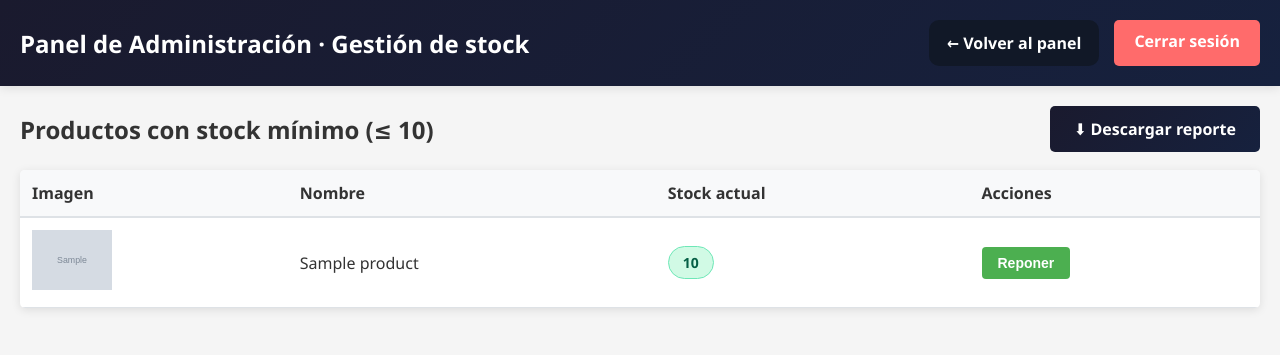
After one commit to Nachoo154/metodologia, a Django app: template admin_panel/templates/admin_panel/admin_stock.html in a window 1280 px wide. The commit adds this page. Shown: the top 355 px of the page. Run offline with Django 4.2, Linux system fonts and the light colour scheme; the template is opened without the code that fills it: most values are stand-ins (such as "Sample title", 1, 10 or a date in 2020); grey boxes marked "Sample" are stand-in pictures; parts of the project's set-up code (start-up, migrations or seed data) failed here and were passed over.

Commit message:
Agregada pagina de reporte de stock

```diff
--- a/admin_panel/templates/admin_panel/admin_dashboard.html
+++ b/admin_panel/templates/admin_panel/admin_dashboard.html
@@ -14,6 +14,12 @@
       <div class="header-actions">
         <a href="{% url 'admin_users' %}" class="btn-header-secondary">
           👥 Gestionar usuarios
+        </a>
+        <a href="{% url 'admin_stock' %}" class="btn-header-secondary stock-link">
+          📦 Gesti&oacute;n de stock
+          {% if low_stock_count %}
+          <span class="stock-badge">{{ low_stock_count }}</span>
+          {% endif %}
         </a>
         <a href="/admin/logout/">Cerrar sesi&oacute;n</a>
       </div>
--- /dev/null
+++ b/admin_panel/templates/admin_panel/admin_stock.html
@@ -0,0 +1,131 @@
+{% load static %}
+<!doctype html>
+<html>
+  <head>
+    <meta charset="UTF-8" />
+    <meta name="viewport" content="width=device-width, initial-scale=1.0" />
+    <title>Gesti&oacute;n de stock - Panel Admin</title>
+    <link rel="stylesheet" href="{% static 'css/admin_dashboard.css' %}" />
+    <link rel="stylesheet" href="{% static 'css/admin_stock.css' %}" />
+  </head>
+
+  <body>
+    <header>
+      <h1>Panel de Administraci&oacute;n &middot; Gesti&oacute;n de stock</h1>
+      <div class="header-actions">
+        <a href="{% url 'admin_dashboard' %}" class="btn-header-secondary">
+          &larr; Volver al panel
+        </a>
+        <a href="{% url 'admin_logout' %}">Cerrar sesi&oacute;n</a>
+      </div>
+    </header>
+
+    <div class="container">
+      {% if error %}
+      <div class="error">{{ error }}</div>
+      {% endif %}
+
+      <section class="section">
+        <div class="section-header">
+          <h2>Productos con stock m&iacute;nimo (&le; {{ stock_minimo }})</h2>
+          <a href="{% url 'admin_stock_report' %}" class="btn-new">
+            ⬇ Descargar reporte
+          </a>
+        </div>
+
+        {% if products %}
+        <table>
+          <thead>
+            <tr>
+              <th>Imagen</th>
+              <th>Nombre</th>
+              <th>Stock actual</th>
+              <th>Acciones</th>
+            </tr>
+          </thead>
+          <tbody>
+            {% for product in products %}
+            <tr>
+              <td>
+                {% if product.image %}
+                <img
+                  src="{{ product.image }}"
+                  alt="{{ product.name }}"
+                  class="product-thumb"
+                />
+                {% else %} - {% endif %}
+              </td>
+              <td>{{ product.name }}</td>
+              <td>
+                <span
+                  class="stock-pill
+                    {% if product.stock <= 1 %}stock-low
+                    {% elif product.stock <= 3 %}stock-mid
+                    {% else %}stock-high{% endif %}"
+                >
+                  {{ product.stock }}
+                </span>
+              </td>
+              <td>
+                <div class="actions">
+                  <button
+                    type="button"
+                    class="btn btn-edit"
+                    onclick="toggleReponer({{ product.id }})"
+                  >
+                    Reponer
+                  </button>
+                </div>
+
+                <form
+                  method="POST"
+                  action="{% url 'admin_stock_update' product.id %}"
+                  class="reponer-form"
+                  id="reponer-form-{{ product.id }}"
+                >
+                  {% csrf_token %}
+                  <input
+                    type="number"
+                    name="stock"
+                    min="0"
+                    value="{{ product.stock }}"
+                    required
+                  />
+                  <button type="submit" class="btn btn-edit">Guardar</button>
+                  <button
+                    type="button"
+                    class="btn btn-delete"
+                    onclick="toggleReponer({{ product.id }})"
+                  >
+                    Cancelar
+                  </button>
+                </form>
+              </td>
+            </tr>
+            {% endfor %}
+          </tbody>
+        </table>
+        {% else %}
+        <div class="empty">
+          <p>No hay productos con stock por debajo del m&iacute;nimo.</p>
+        </div>
+        {% endif %}
+      </section>
+    </div>
+
+    <script>
+      function toggleReponer(id) {
+        var form = document.getElementById("reponer-form-" + id);
+        if (!form) return;
+        form.classList.toggle("open");
+        if (form.classList.contains("open")) {
+          var input = form.querySelector("input[name='stock']");
+          if (input) {
+            input.focus();
+            input.select();
+          }
+        }
+      }
+    </script>
+  </body>
+</html>
--- a/admin_panel/templates/admin_panel/admin_users.html
+++ b/admin_panel/templates/admin_panel/admin_users.html
@@ -15,6 +15,12 @@
         <div class="header-actions">
             <a href="{% url 'admin_dashboard' %}" class="btn-header-secondary">
                 &larr; Volver al panel
+            </a>
+            <a href="{% url 'admin_stock' %}" class="btn-header-secondary stock-link">
+                📦 Gesti&oacute;n de stock
+                {% if low_stock_count %}
+                <span class="stock-badge">{{ low_stock_count }}</span>
+                {% endif %}
             </a>
             <a href="{% url 'admin_logout' %}">Cerrar sesi&oacute;n</a>
         </div>
--- a/admin_panel/urls.py
+++ b/admin_panel/urls.py
@@ -14,4 +14,8 @@ urlpatterns = [
     path("compras/data/", views.admin_purchases_data, name="admin_purchases_data"),
     path("usuarios/", views.admin_users, name="admin_users"),
     path("usuarios/<int:id>/rol/", views.admin_update_user_role, name="admin_update_user_role"),
+
+    path("stock/", views.admin_stock, name="admin_stock"),
+    path("stock/reporte/", views.admin_stock_report, name="admin_stock_report"),
+    path("stock/<int:id>/actualizar/", views.admin_stock_update, name="admin_stock_update"),
 ]
--- /dev/null
+++ b/static/css/admin_stock.css
@@ -0,0 +1,59 @@
+.stock-pill {
+    display: inline-block;
+    min-width: 44px;
+    padding: 6px 14px;
+    border-radius: 999px;
+    font-weight: 700;
+    font-size: 14px;
+    text-align: center;
+    font-variant-numeric: tabular-nums;
+}
+
+.stock-pill.stock-low {
+    background: #fee2e2;
+    color: #991b1b;
+    border: 1px solid #fca5a5;
+}
+
+.stock-pill.stock-mid {
+    background: #fef3c7;
+    color: #92400e;
+    border: 1px solid #fcd34d;
+}
+
+.stock-pill.stock-high {
+    background: #d1fae5;
+    color: #065f46;
+    border: 1px solid #6ee7b7;
+}
+
+.reponer-form {
+    display: none;
+    margin-top: 10px;
+    gap: 8px;
+    align-items: center;
+    flex-wrap: wrap;
+}
+
+.reponer-form.open {
+    display: flex;
+}
+
+.reponer-form input[type="number"] {
+    width: 90px;
+    padding: 7px 10px;
+    border: 1px solid #d1d5db;
+    border-radius: 4px;
+    font-size: 14px;
+    font-variant-numeric: tabular-nums;
+}
+
+.reponer-form input[type="number"]:focus {
+    outline: none;
+    border-color: #1a1a2e;
+    box-shadow: 0 0 0 2px rgba(26, 26, 46, 0.15);
+}
+
+.reponer-form .btn {
+    cursor: pointer;
+}
```
Also changed, not shown: admin_panel/views.py (+104 -1 lines), static/css/admin_dashboard.css (+25 -0 lines), db.sqlite3.
